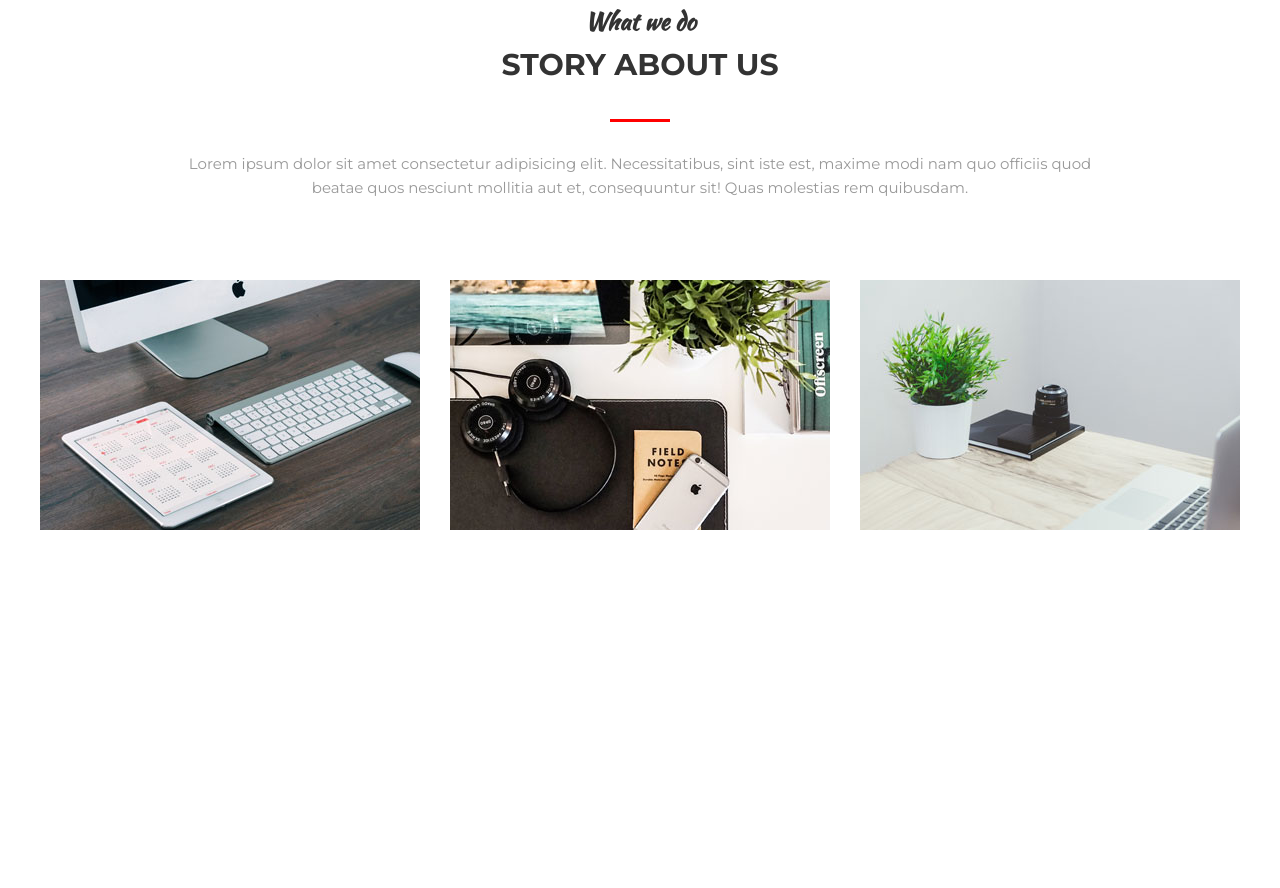
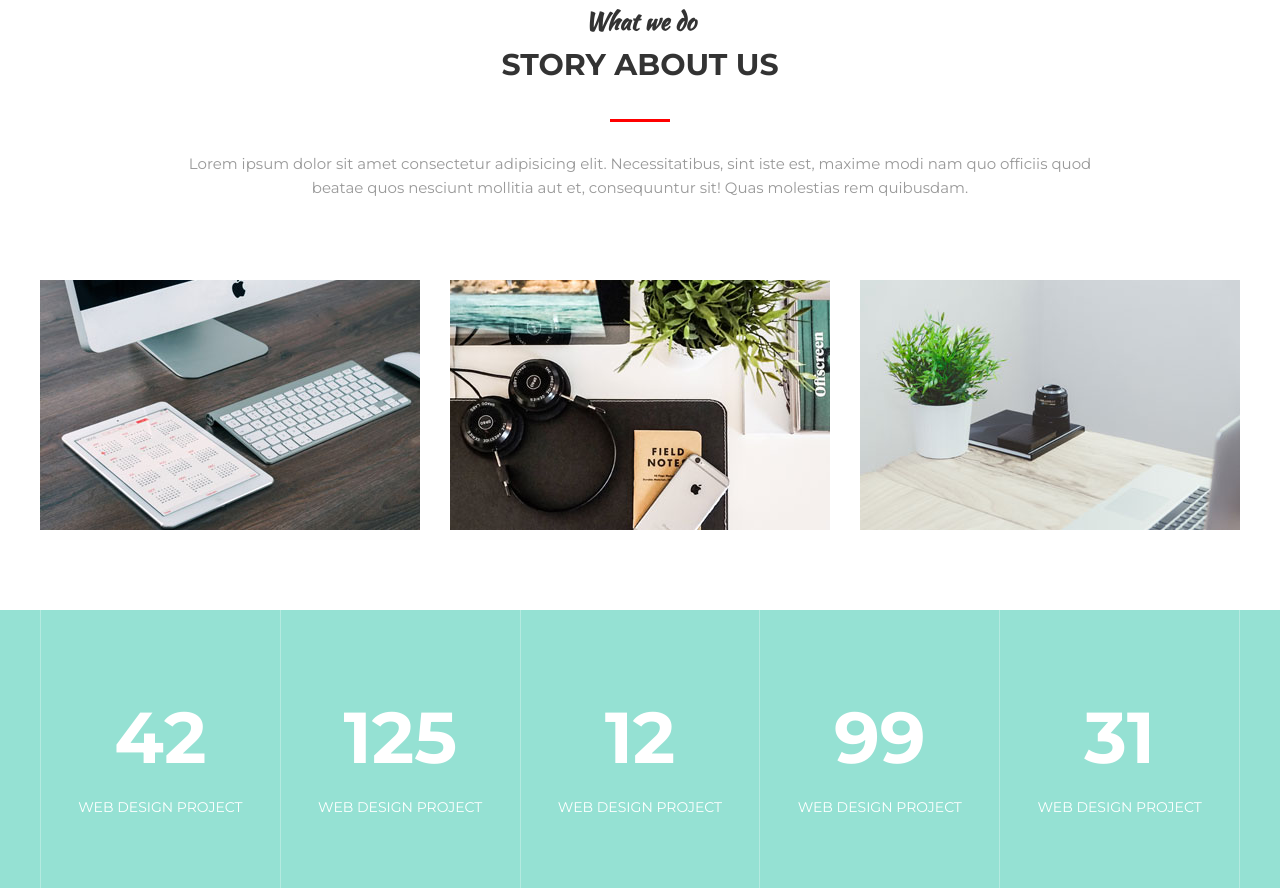
Before and after one commit to quro4ka/mogo-site-layout, a plain HTML site: page index.html in a window 1280 px wide. Shown: the part 877-1765 px from the top of the page. Before the commit the page ends 1487 px from the top, so only its background shows below. Drawn offline with Linux system fonts and the light colour scheme.

Commit message:
Created statistics block

```diff
--- a/assets/css/style.css
+++ b/assets/css/style.css
@@ -1,3 +1,4 @@
+/* https://github.com/quro4ka */
 /* font-family: 'Kaushan Script', cursive; */
 
 *,
@@ -336,3 +337,39 @@ h1, h2, h3, h4, h5, h6 {
 
     transition: opacity .2s linear;
 }
+
+
+/* Statistics */
+
+.statistics {
+    background-color: #95e1d3;
+}
+
+.stat {
+    display: flex;
+}
+
+.stat__item {
+    flex: 1 1 0;
+
+    text-align: center;
+    border-left: 1px solid #b5eae0;
+    color: #fff;
+
+    padding: 70px 25px;
+}
+
+.stat__item:last-child {
+    border-right: 1px solid #b5eae0;
+}
+
+
+.stat__count {
+    font-size: 72px;
+    font-weight: 700;
+}
+
+.stat__text {
+    font-size: 14px;
+    text-transform: uppercase;
+}
--- a/index.html
+++ b/index.html
@@ -1,3 +1,4 @@
+<!-- https://github.com/quro4ka -->
 <!DOCTYPE html>
 <html lang="">
   <head>
@@ -88,6 +89,34 @@
 
 
 
+    <div class="statistics">
+      <div class="container">
+        <div class="stat">
+          <div class="stat__item">
+            <div class="stat__count">42</div>
+            <div class="stat__text">Web design project</div>
+          </div>
+          <div class="stat__item">
+            <div class="stat__count">125</div>
+            <div class="stat__text">Web design project</div>
+          </div>
+          <div class="stat__item">
+            <div class="stat__count">12</div>
+            <div class="stat__text">Web design project</div>
+          </div>
+          <div class="stat__item">
+            <div class="stat__count">99</div>
+            <div class="stat__text">Web design project</div>
+          </div>
+          <div class="stat__item">
+            <div class="stat__count">31</div>
+            <div class="stat__text">Web design project</div>
+          </div>
+
+        </div>
+      </div>
+    </div>
+
 
   </body>
 </html>
```
